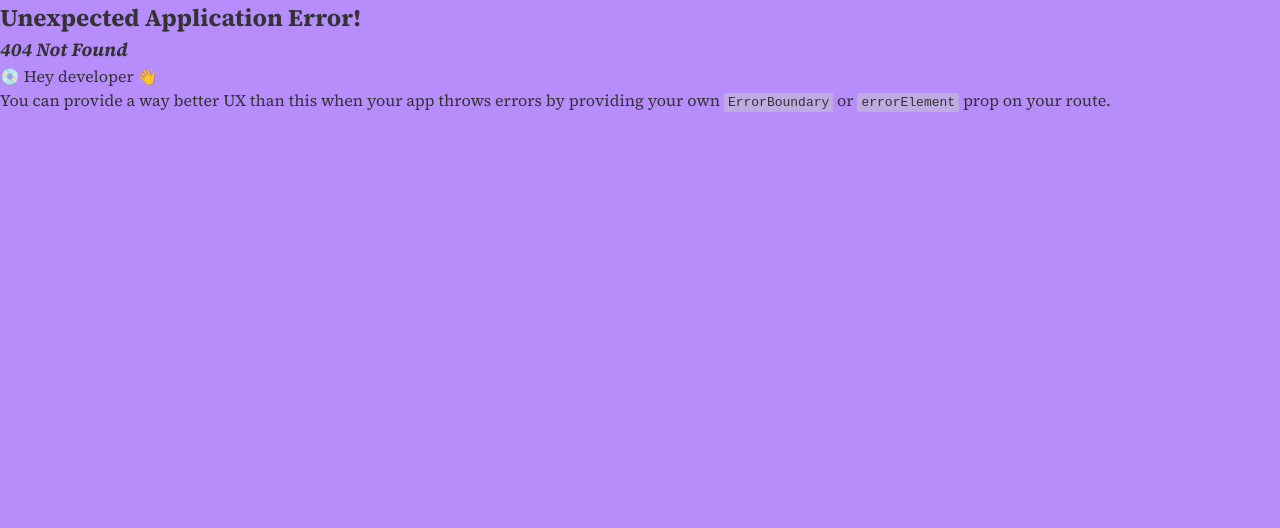
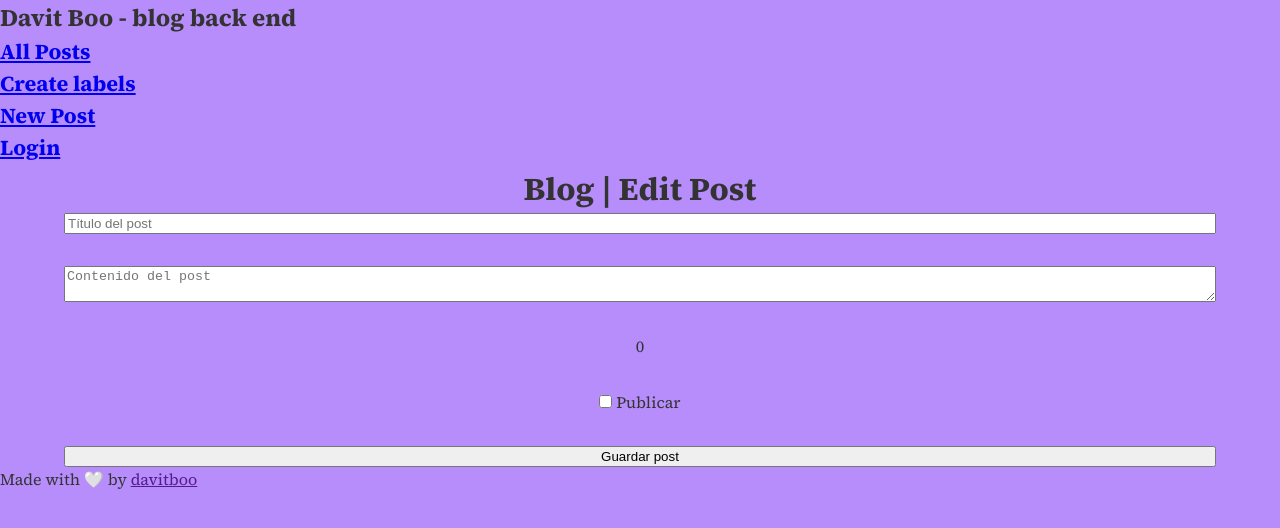
Before and after one commit to DavitBoo/blog-dashboard, a React (Vite) app: page /edit-post in a window 1280 px wide. Before the commit this address had no page. Shown: the top 528 px of the page. Built offline with nearby package versions, Linux system fonts and the light colour scheme; no server answers.

Commit message:
state transfer from singlepost to editpost

```diff
--- a/src/App.jsx
+++ b/src/App.jsx
@@ -6,6 +6,7 @@ import Home from "./Components/Home";
 import Login from "./Components/Login";
 import Navbar from "./Components/Navbar";
 import NewPost from "./Components/NewPost";
+import EditPost from "./Components/EditPost";
 import Register from "./Components/Register";
 import SinglePost from "./Components/SinglePost";
 import GlobalStyle from "./globalStyles";
@@ -47,6 +48,10 @@ const router = createBrowserRouter([
         element: <NewPost />,
       },
       {
+        path: "/edit-post",
+        element: <EditPost />,
+      },
+      {
         path: "/posts/:id",
         element: <SinglePost />,
       },
--- /dev/null
+++ b/src/Components/EditPost.jsx
@@ -0,0 +1,120 @@
+import React, { useContext, useEffect, useState } from "react";
+import { useLocation } from "react-router-dom";
+
+
+import styled from "styled-components";
+import { AuthContext } from "../context/authContext";
+
+const Container = styled.div`
+    text-align: center;
+
+
+    form{
+        display: flex;
+        flex-direction: column;
+          padding-left: 5%;
+          padding-right: 5%;
+          gap: 2rem;
+    }
+`;
+
+export default function EditPost() {
+  const location = useLocation();
+  const { post } = location.state || {};
+
+  const [title, setTitle] = useState(post ? post.title : "");
+  const [body, setBody] = useState(post ? post.body : "");
+  const [file, setFile] = useState("file.png");
+  const [published, setPublished] = useState(false)
+  const [token, setToken] = useState(""); // State to store the token
+
+  const {user} = useContext(AuthContext);
+
+  const handleTitleChange = (e) => {
+    setTitle(e.target.value);
+  };
+
+  const handleBodyChange = (e) => {
+    setBody(e.target.value);
+  };
+
+  const handleFileChange = (e) => {
+    setFile(e.target.files[0]);
+  };
+
+  const handlePublished = (e) => {
+    setPublished(e.target.checked);
+  }
+
+  useEffect(() => {
+    const handleLogin = async () => {
+      try {
+        const response = await fetch("https://my-blog-api-14aq.onrender.com/api/login", {
+          method: "POST",
+          headers: {
+            "Content-Type": "application/json",
+          },
+          body: JSON.stringify({
+            username: user,
+            password: "q1w2e3r4t5",
+          }),
+        });
+
+        if (response.ok) {
+          const data = await response.json();
+          setToken(data.token);
+
+        } else {
+          console.error("Failed to log in");
+        }
+      } catch (error) {
+        console.error("Error logging in:", error);
+      }
+    };
+
+    handleLogin();
+  }, [user])
+
+
+  const handleSubmit = async (e) => {
+    e.preventDefault();
+
+    try {
+      const response = await fetch(`https://my-blog-api-14aq.onrender.com/api/posts/${post._id}`, {
+        method: "PUT",
+        headers: {
+          "authorization": `Bearer ${token}`,
+          "Content-Type": "application/json",
+        },
+        body: JSON.stringify({
+          title: title,
+          body: body,
+          thumbnail: file,
+          published: published,
+        }),
+      });
+
+      if (response.ok) {
+        console.log("Post updated successfully");
+      } else {
+        console.error("Failed to update post");
+      }
+    } catch (error) {
+      console.error("Error updating post:", error);
+    }
+  };
+
+
+  return (
+    <Container>
+      <h1>Blog | Edit Post</h1>
+      <form onSubmit={handleSubmit}>
+        <input type="text" placeholder="Título del post" value={title} onChange={handleTitleChange} />
+        <textarea placeholder="Contenido del post" value={body} onChange={handleBodyChange}></textarea>
+        {0 && <input type="file" onChange={handleFileChange} />}
+        <p><input type="checkbox" name="published" id="" value={false} onChange={handlePublished} /> Publicar</p>
+        <input type="submit" value="Guardar post" />
+      </form>
+    </Container>
+  );
+}
--- a/src/Components/SinglePost.jsx
+++ b/src/Components/SinglePost.jsx
@@ -1,6 +1,7 @@
 import React, { useEffect, useState } from "react";
-import { useParams } from "react-router-dom";
+import { useNavigate, useParams } from "react-router-dom";
 import styled from "styled-components";
+
 
 const PostContainer = styled.div`
   max-width: 800px;
@@ -44,7 +45,7 @@ const PostContainer = styled.div`
       color: #333;
     }
 
-    button {
+    button, a.link {
       padding: 7px 12px;
       margin-right: 10px;
       font-size: 0.9em;
@@ -54,6 +55,7 @@ const PostContainer = styled.div`
       border-radius: 5px;
       cursor: pointer;
       transition: background-color 0.3s ease;
+      text-decoration: none;
 
       &:hover {
         background-color: #0056b3;
@@ -78,6 +80,7 @@ const PostContainer = styled.div`
 
 export default function SinglePost() {
   const { id } = useParams();
+  const navigate = useNavigate();
 
   const [post, setPost] = useState({});
   const [comments, setComments] = useState([]);
@@ -123,6 +126,10 @@ export default function SinglePost() {
     }
   };
 
+  const handleEdit = () => {
+    navigate("/edit-post", { state: { post } }); // Pasar el post en el estado al navegar
+  };
+
   if (error) return <div>Error: {error.message}</div>;
 
   return (
@@ -135,7 +142,7 @@ export default function SinglePost() {
             {comment.username} - {new Date(comment.timestamp).toLocaleString()}
           </p>
           <p className="comment-content">{comment.commentContent}</p>
-          <button>Edit</button>
+          <button onClick={handleEdit}>Edit</button>
           <button onClick={() => handleDeleteComment(comment._id)}>Delete</button>
           <hr />
         </div>
--- a/src/globalStyles.jsx
+++ b/src/globalStyles.jsx
@@ -40,7 +40,7 @@ const GlobalStyle = createGlobalStyle`
   3. Add accessible line-height
   4. Improve text rendering
 */
-body {
+body, button, a {
   line-height: 1.5;
   -webkit-font-smoothing: antialiased;
   font-family: "Source Serif 4", serif;
```
